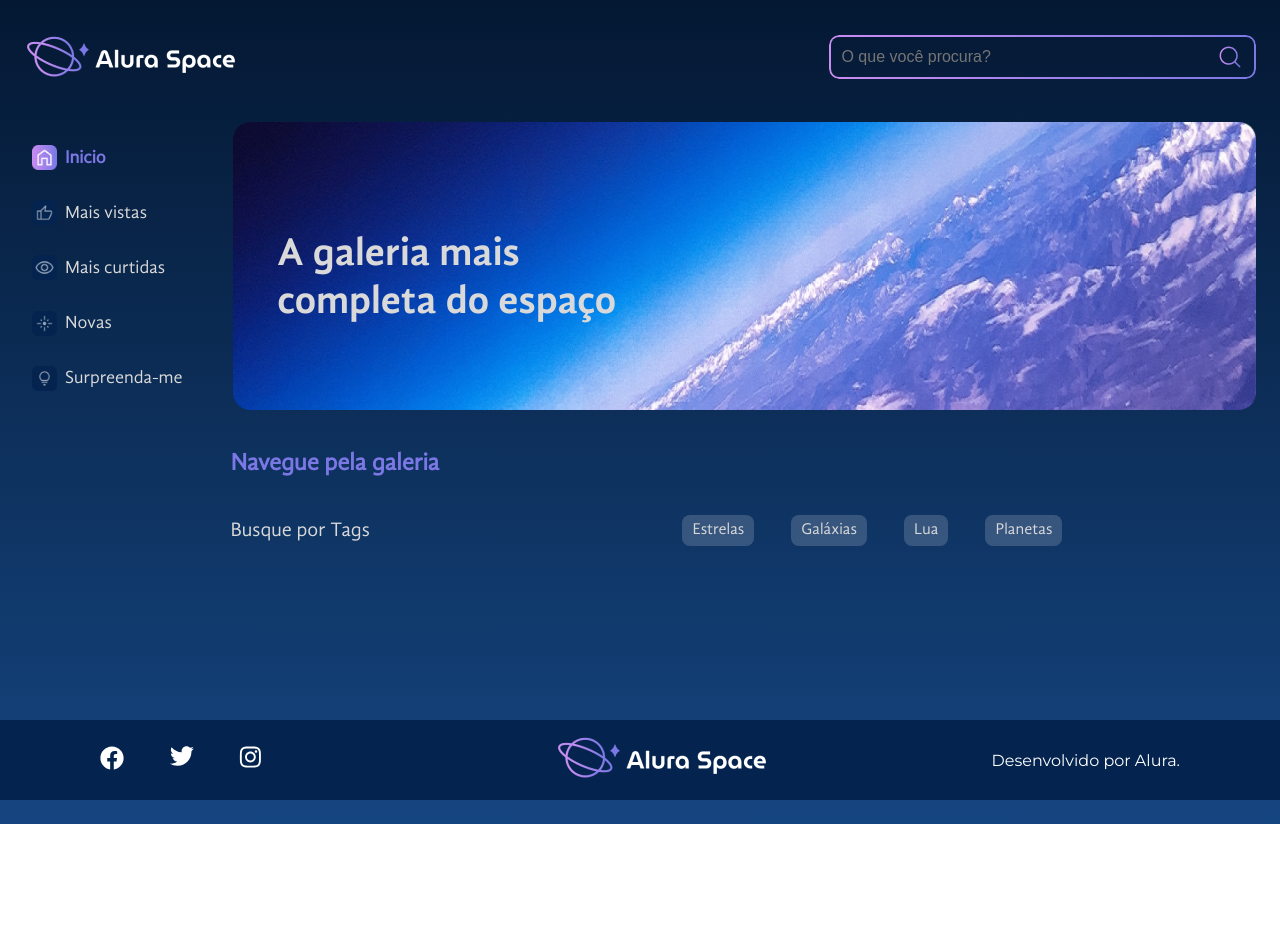
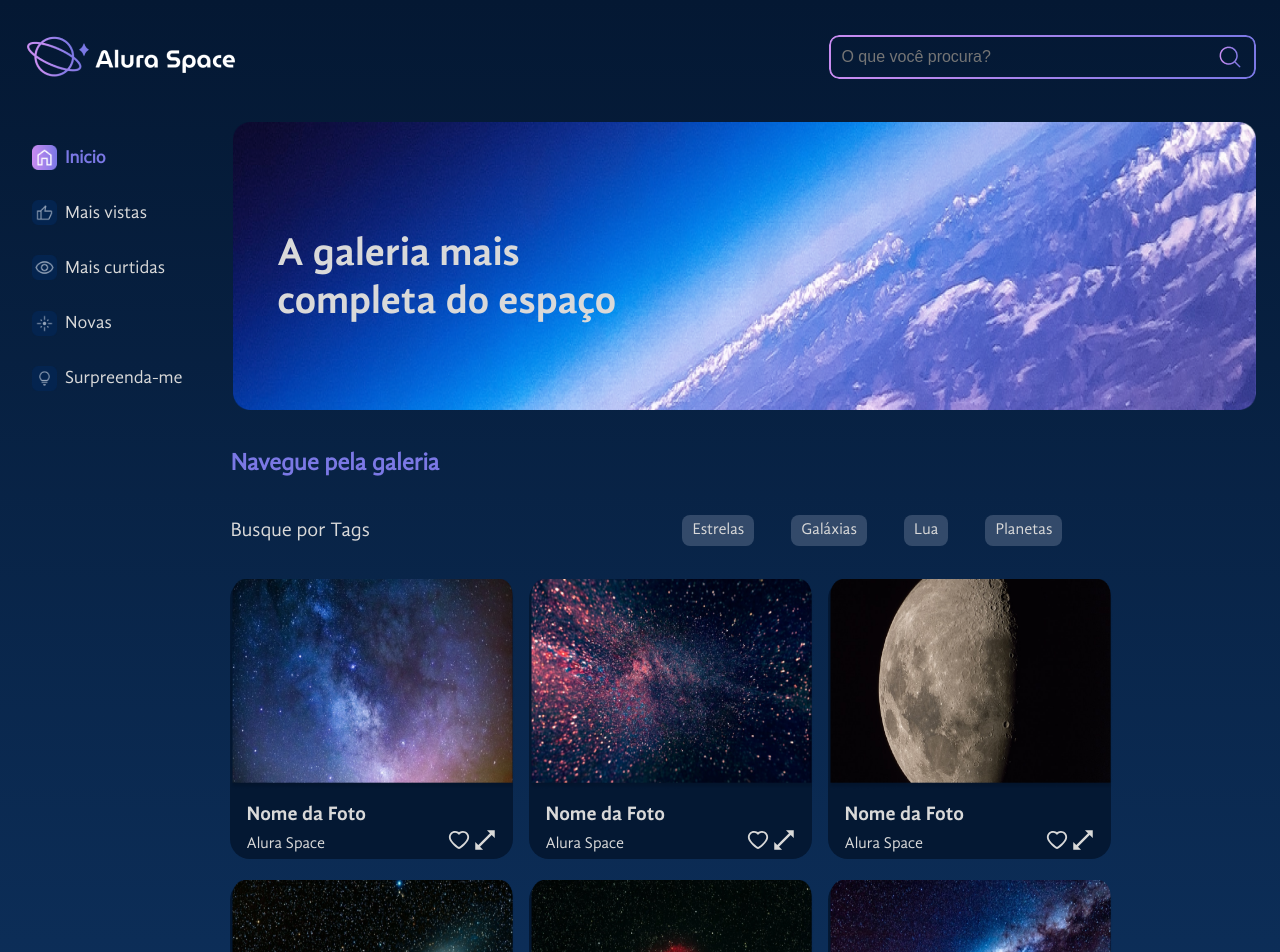
Before and after one commit to ryanoliveir/alura-space-react, a React (Create React App) app: page / in a window 1280 px wide. Shown: the top 952 px of the page. Before the commit the page ends 824 px from the top, so only its background shows below. Built offline with nearby package versions, Linux system fonts and the light colour scheme.

Commit message:
:construction: Added Cards in Gallery

```diff
--- a/package.json
+++ b/package.json
@@ -8,6 +8,7 @@
     "@testing-library/user-event": "^13.5.0",
     "react": "^18.2.0",
     "react-dom": "^18.2.0",
+    "react-icons": "^4.9.0",
     "react-scripts": "5.0.1",
     "web-vitals": "^2.1.4"
   },
--- /dev/null
+++ b/src/components/Card/Card.module.scss
@@ -0,0 +1,53 @@
+@import "../../styles/variables";
+
+
+
+.card {
+    background-color: $dark-blue;
+    border-radius: 20px;
+    height: 280px;
+    width: 283px;
+    margin-right: 1rem;
+    margin-bottom: 1.35rem;
+    box-sizing: border-box;
+    cursor: pointer;
+
+
+
+    &__image {
+        height: 75%;
+        width: 285px;
+    }
+
+    &__description {
+        margin: 0;
+        padding: 0 16px;
+        font-size: 1.25rem;
+        color: $text-color;
+        font-family: $font-bold;
+    }
+
+    &__credits {
+        display: flex;
+        justify-content: space-between;
+        align-self: center;
+        padding: 0 1rem;
+        box-sizing: border-box;
+        width: 100%;
+    }
+
+    p {
+        margin: 0;
+        margin-top: 0.5rem;
+        color: $text-color;
+    }
+
+    span {
+        width: 20%;
+        display: flex;
+        justify-content: space-between;
+        align-items: center;
+    }
+
+
+}
--- /dev/null
+++ b/src/components/Card/index.jsx
@@ -0,0 +1,35 @@
+import styles from './Card.module.scss'
+import { AiOutlineHeart } from 'react-icons/ai'
+import { IoMdResize } from 'react-icons/io'
+
+
+const iconsProps = {
+    size: 24,
+    color: "#d9d9d9"
+
+}
+
+const Card = ({pictureName, imagePATH, credits}) => {
+    return (
+        <div className={styles.card}>
+            <img
+                className={styles.card__image}
+                src={imagePATH}
+                alt={pictureName}
+            />
+            <p className={styles.card__description}>
+                {pictureName}
+            </p>
+            <div className={styles.card__credits}>
+                <p>{credits}</p>
+                <span>
+                    <AiOutlineHeart {...iconsProps} />
+                    <IoMdResize {...iconsProps} />
+                </span>
+            </div>
+        </div>
+    );
+}
+
+
+export default Card;
--- a/src/components/Footer/Footer.module.scss
+++ b/src/components/Footer/Footer.module.scss
@@ -5,7 +5,7 @@
     height: 80px;
     background-color: $footer-blue;
     padding: 0px 100px;
-    position: fixed;
+    margin-top: 100px;
     left: 0;
     bottom: 0;
     display: flex;
--- a/src/components/Gallery/Gallery.module.scss
+++ b/src/components/Gallery/Gallery.module.scss
@@ -16,61 +16,4 @@
     width: 100%;
     flex-wrap: wrap;
   }
-
-  &__card {
-    background-color: $dark-blue;
-    border-radius: 20px;
-    height: 280px;
-    width: 285px;
-    margin-right: 1rem;
-    margin-bottom: 1.35rem;
-    cursor: pointer;
-
-    &:hover {
-      box-shadow: rgba(0, 0, 0, 0.25) 0px 25px 50px -12px;
-      -moz-transform: scale(1.1);
-      -webkit-transform: scale(1.1);
-      transform: scale(1.025);
-      transition: 0.18s;
-    }
-
-    div {
-      display: flex;
-      justify-content: space-between;
-      align-items: center;
-      padding: 0 1rem;
-      box-sizing: border-box;
-      width: 100%;
-
-      p {
-        margin: 0;
-        margin-top: 0.5rem;
-        color: $light-gray;
-      }
-
-      span {
-        width: 20%;
-        display: flex;
-        justify-content: space-between;
-        align-items: center;
-
-        img {
-          cursor: pointer;
-        }
-      }
-    }
-  }
-
-  &__imagem {
-    height: 75%;
-    width: 100%;
-  }
-
-  &__descricao {
-    margin: 0;
-    padding: 0 16px;
-    font-size: 1.25rem;
-    color: $text-color;
-    font-family: $font-bold;
-  }
 }
--- a/src/components/Gallery/index.jsx
+++ b/src/components/Gallery/index.jsx
@@ -1,11 +1,101 @@
 import styles from './Gallery.module.scss'
 import Tags from  '../Tags';
+import Card from '../Card';
+
+
+const galleryImages = [
+    {
+      "title": "Nome da Foto",
+      "credits": "Alura Space",
+      "image": "/assets/images/gallery/foto-1.png",
+      "id": "1",
+      "tag": "Galáxias"
+    },
+    {
+      "title": "Nome da Foto",
+      "credits": "Alura Space",
+      "image": "/assets/images/gallery/foto-2.png",
+      "id": "2",
+      "tag": "Estrelas"
+    },
+    {
+      "title": "Nome da Foto",
+      "credits": "Alura Space",
+      "image": "/assets/images/gallery/foto-3.png",
+      "id": "3",
+      "tag": "Lua"
+    },
+    {
+      "title": "Nome da Foto",
+      "credits": "Alura Space",
+      "image": "/assets/images/gallery/foto-4.png",
+      "id": "4",
+      "tag": "Galáxias"
+    },
+    {
+      "title": "Nome da Foto",
+      "credits": "Alura Space",
+      "image": "/assets/images/gallery/foto-5.png",
+      "id": "5",
+      "tag": "Estrelas"
+    },
+    {
+      "title": "Nome da Foto",
+      "credits": "Alura Space",
+      "image": "/assets/images/gallery/foto-6.png",
+      "id": "6",
+      "tag": "Nebulosas"
+    },
+    {
+      "title": "Nome da Foto",
+      "credits": "Alura Space",
+      "image": "/assets/images/gallery/foto-7.png",
+      "id": "7",
+      "tag": "Galáxias"
+    },
+    {
+      "title": "Nome da Foto",
+      "credits": "Alura Space",
+      "image": "/assets/images/gallery/foto-8.png",
+      "id": "8",
+      "tag": "Nebulosas"
+    },
+    {
+      "title": "Nome da Foto",
+      "credits": "Alura Space",
+      "image": "/assets/images/gallery/foto-9.png",
+      "id": "9",
+      "tag": "Estrelas"
+    },
+    {
+      "title": "Nome da Foto",
+      "credits": "Alura Space",
+      "image": "/assets/images/gallery/foto-10.png",
+      "id": "10",
+      "tag": "Estrelas"
+    }
+  ]
+
+
 
 const Gallery = () => {
     return (
         <section className={styles.gallery}>
             <h2>Navegue pela galeria</h2>
             <Tags />
+            <ul className={styles.gallery__cards}>
+                {galleryImages.map(galleryImage => {
+                    return (
+                         <li key={galleryImage.id}>
+                            <Card
+                              pictureName={galleryImage.title}
+                              imagePATH={galleryImage.image}
+                              credits={galleryImage.credits}
+                            />
+                        </li>
+                    )
+                })}
+            </ul>
         </section>
     )
 }
```
Also changed, not shown: 1 other file (tests, documents, lock files or other folders).
